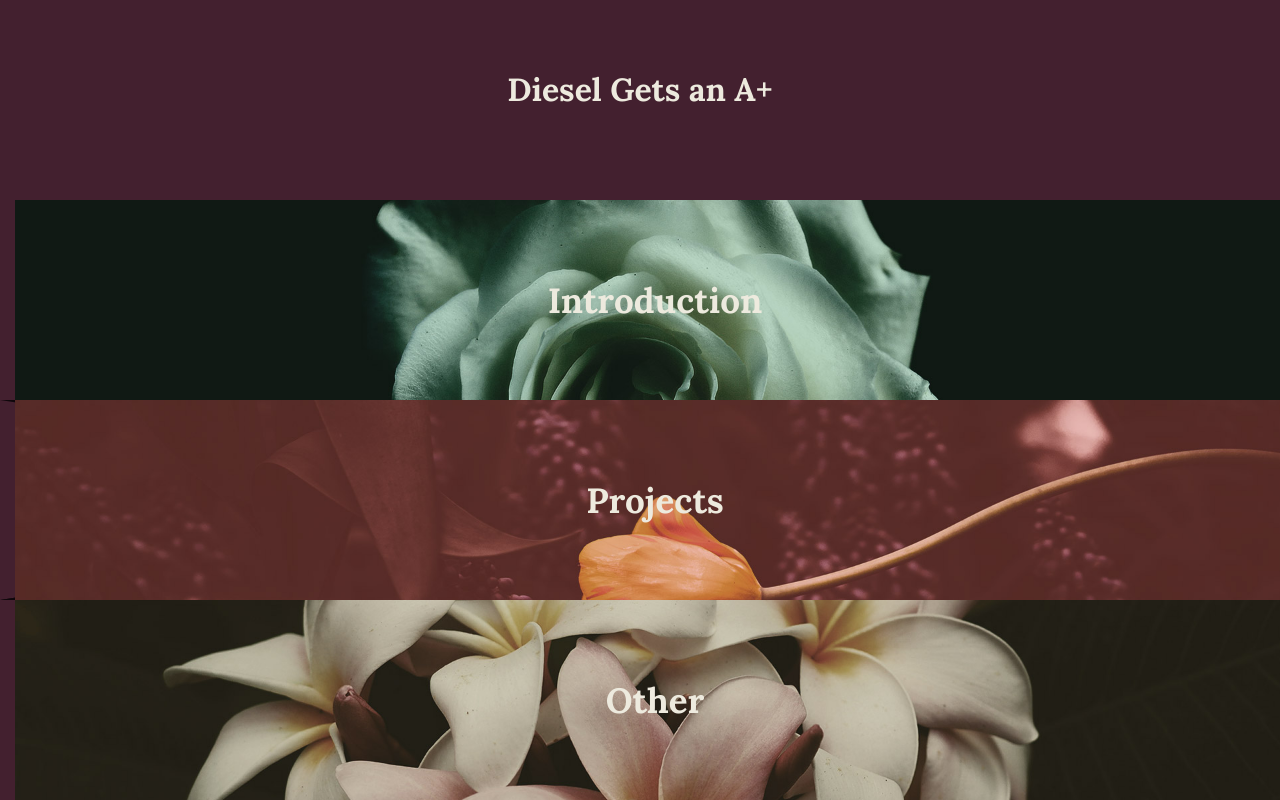
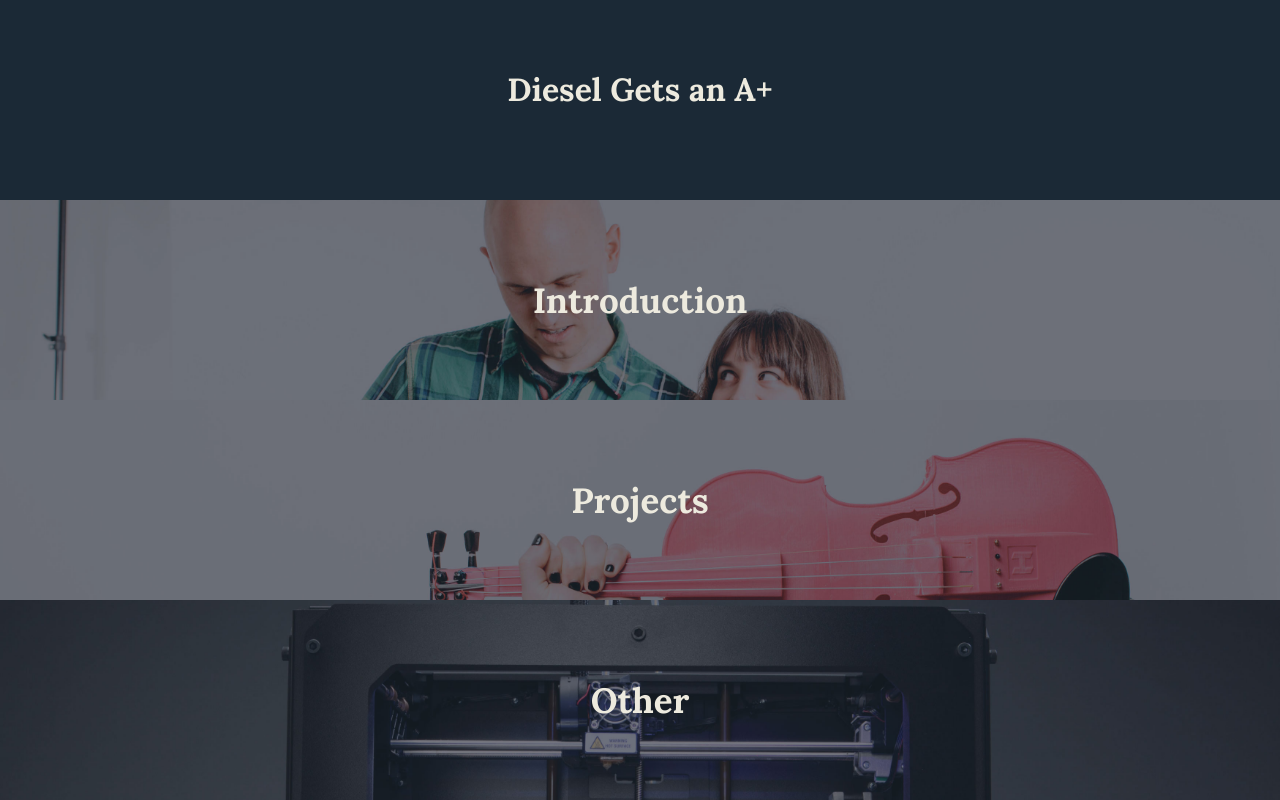
Before and after one commit to D-Dawg9/diesel-gets-an-a-, a plain HTML site: page index.html in a window 1280 px wide. Drawn offline with nearby package versions, Linux system fonts and the light colour scheme.

Commit message:
style updates

```diff
--- a/scss/style.scss
+++ b/scss/style.scss
@@ -327,7 +327,7 @@
 
 		.project-image::before {
 			/* set project background image */
-			background-image: url(../img/photo-1.jpg);
+			background-image: url(../img/thehovas.jpg);
 		}
 	}
 
@@ -348,7 +348,7 @@
 	.row > li.project-4 {
 
 		.project-image::before {
-			background-image: url(../img/photo-4.jpg);
+			background-image: url(../img/hovalin.jpg);
 		}
 	}
 
@@ -369,7 +369,7 @@
 	.row > li.project-7 {
 
 		.project-image::before {
-			background-image: url(../img/photo-7.jpg);
+			background-image: url(../img/printer.jpg);
 		}
 	}
 
```
Also changed, not shown: css/style.css, img/bg.jpg (added), img/hovalin.jpg (added), img/printer.jpg (added), img/thehovas.jpg (added).
